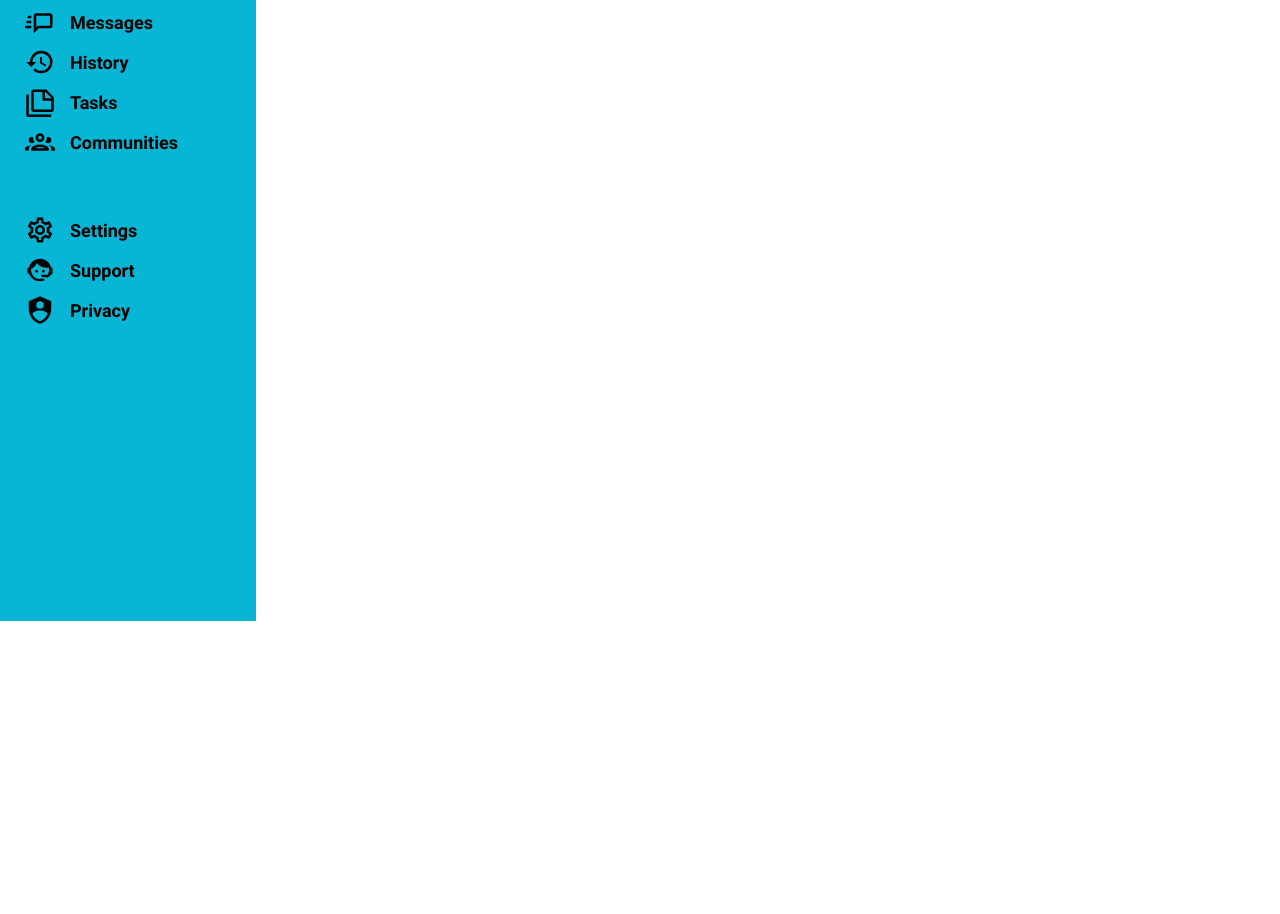
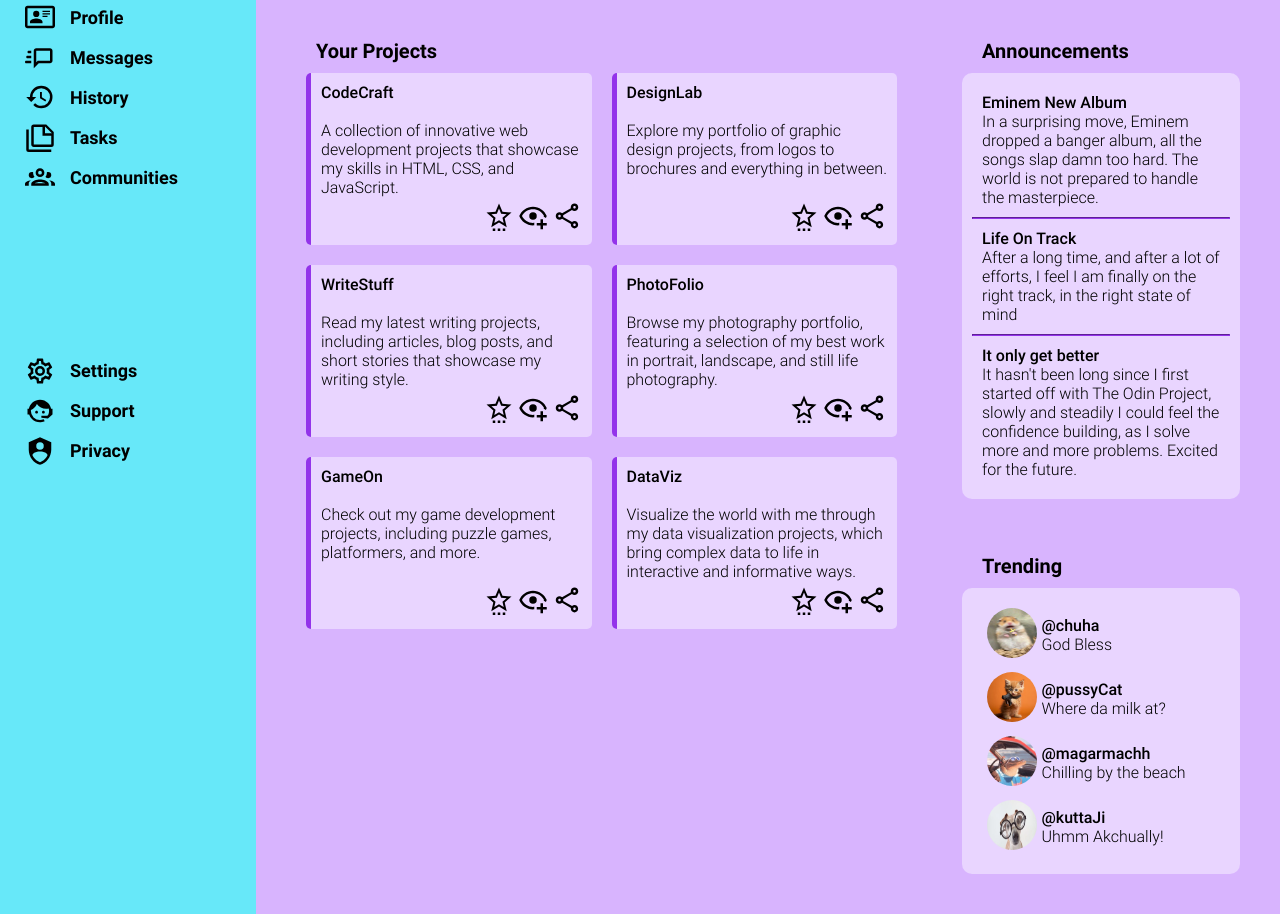
Before and after one commit to variable-vansh/dashboard_grid_practice, a plain HTML site: page index.html in a window 1280 px wide. Shown: the part 179-1093 px from the top of the page. Before the commit the page ends 800 px from the top, so only its background shows below. Drawn offline with Linux system fonts and the light colour scheme.

Commit message:
All complete

```diff
--- a/index.html
+++ b/index.html
@@ -90,15 +90,15 @@
                 <span class="greetText">Hi there,</span>
                 <span class="profileName">Mr. Pakoda Singh (@chutneyOP)</span>
 
-                <!-- <div class="profileBarButtons"> -->
+
                 <button class="New">New</button>
                 <button class="upload">Upload</button>
                 <button class="Share">Share</button>
-                <!-- </div> -->
+
             </div>
-            <!-- <div class="content">
+            <div class="content">
                 <div class="projects">
-                    <div class="projectsTitle">Your Projects</div>
+                    <div class="contentTitle">Your Projects</div>
                     <div class="projectCardsCollection">
                         <div class="projectCard">
                             <div class="projectCardTitle">CodeCraft</div>
@@ -173,11 +173,13 @@
                             <p class="noticeContent">In a surprising move, Eminem dropped a banger album, all the songs
                                 slap damn too hard. The world is not prepared to handle the masterpiece.</p>
                         </div>
+                        <hr>
                         <div class="noticeCard">
                             <p class="noticeCardTitle">Life On Track</p>
                             <p class="noticeContent">After a long time, and after a lot of efforts, I feel I am finally
                                 on the right track, in the right state of mind</p>
                         </div>
+                        <hr>
                         <div class="noticeCard">
                             <p class="noticeCardTitle">It only get better</p>
                             <p class="noticeContent">It hasn't been long since I first started off with The Odin
@@ -211,7 +213,7 @@
                         </div>
                     </div>
                 </div>
-            </div> -->
+            </div>
         </div>
     </div>
 </body>
--- a/styles.css
+++ b/styles.css
@@ -97,7 +97,7 @@
 
 /*Blue and it lighter shade for dashboard--> 3 levels 500, 300, 100*/
 .left {
-    background-color: #06b6d4;
+    background-color: #67e8f9;
 }
 
 /* .upperTabs,
@@ -137,13 +137,12 @@
 
 /*purple and it's lighter shades for content 3 levels --> 600, 400, 200, vioet-300 */
 .content {
-    background-color: #9333ea;
+    /* background-color: #9333ea; */
+    background-color: #d8b4fe;
 }
 
-.projects>div,
-.notice>div,
-.trending>div {
-    background-color: #c084fc;
+.content>div {
+    padding: 20px;
 }
 
 .projectCardsCollection>div,
@@ -152,11 +151,11 @@
     background-color: #e9d5ff;
 }
 
-.projectCard>div,
+/* .projectCard>div,
 .noticeCard>p,
 .profileCard>div {
     background-color: #c4b5fd;
-}
+} */
 
 /* 2) set left right apart*/
 
@@ -310,11 +309,122 @@
     border-radius: 10px;
 }
 
+/*dividing content into 3 columns*/
+/*then deal with each of the 3 sections separately*/
+.content {
+    display: grid;
+    grid-template-columns: 1fr 1fr 1fr;
+    grid-template-rows: auto auto;
+    gap: 15px;
+    padding: 20px;
+    /* height: 75%vh; */
+}
+
+.projects {
+    grid-column: 1/3;
+    grid-row: 1/-1;
+}
+
+.trending {
+    grid-column: 3/4;
+}
+
+/*complete announcement grid*/
+
+hr {
+    border-color: #9333ea;
+}
+
+.noticeCard {
+    padding: 10px;
+}
+
+.contentTitle {
+    padding-left: 20px;
+}
+
+.noticeCardsCollection {
+    padding: 10px;
+}
 
 
-/*putting the buttons aside and styling them*/
+/*4 rows in trending block*/
+/* .trending {
+    display: grid;
+    grid-template-rows: 0.1fr 1fr;
+} */
 
+.trendingCards {
+    display: grid;
+    grid-template-rows: repeat(4, 1fr);
+    gap: 10px;
+}
 
+/*arrange each card separately*/
+
+.profileCard {
+    display: grid;
+    grid-template-columns: 1fr 3fr;
+    grid-template-rows: 1fr 1fr;
+    background-color: red;
+}
+
+.trendingProfilePic {
+    grid-row: 1/3;
+    justify-self: center;
+    align-self: center;
+}
+
+.trendingProfileTag {
+    align-self: end;
+}
+
+.trendingCards {
+    padding: 10px;
+}
+
+/*complete style a single project card*/
+.projectCard {
+    display: grid;
+    grid-template-rows: 1fr 2fr 1fr;
+    padding: 10px;
+    border-left: 5px solid #9333ea;
+    border-radius: 5px;
+}
+
+/*to make a 3 by 2 grid in project box*/
+.projectCardsCollection {
+    height: 60vh;
+    padding: 10px;
+    display: grid;
+    grid-template-columns: 1fr 1fr;
+    grid-template-rows: repeat(3, 1fr);
+    gap: 20px;
+}
+
+.projectCardIcons {
+    justify-self: end;
+    align-self: end;
+}
+
+.contentTitle {
+    font-size: 20px;
+}
+
+.noticeCardsCollection,
+.trendingCards {
+    background-color: #e9d5ff;
+}
+
+.noticeCardsCollection,
+.trendingCards {
+    margin-top: 10px;
+    border-radius: 10px;
+}
+
+.trendingCards {
+    padding: 20px;
+}
 
 
 /*
```
